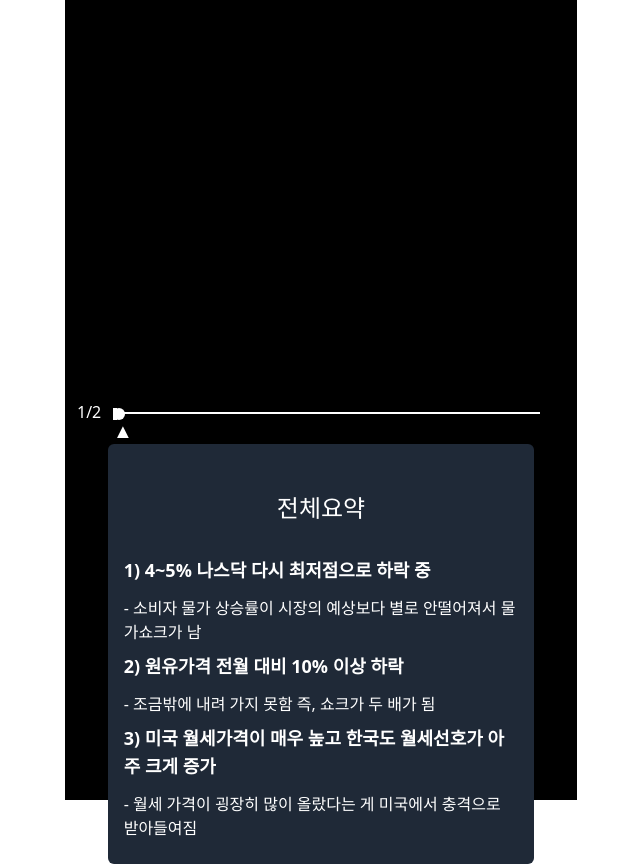
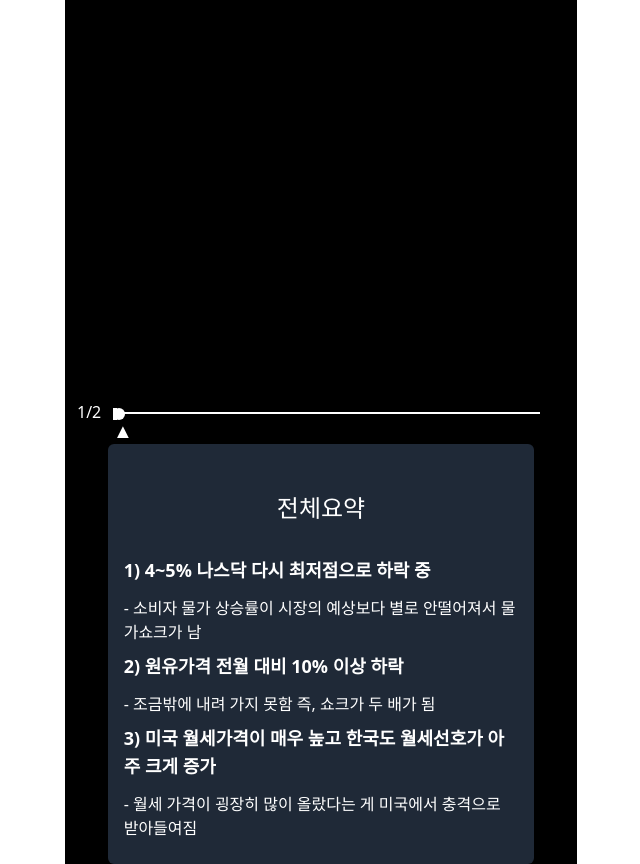
Before and after one commit to silveriron/youtube, a Next.js app: page / in a window 1280 px wide. Shown: the whole page, without its empty margins (319-959 px from the left). Built offline with nearby package versions, Linux system fonts and the light colour scheme.

Commit message:
event type fix

```diff
--- a/components/Script.tsx
+++ b/components/Script.tsx
@@ -60,7 +60,7 @@ const Script = ({ curruntTime }: ScriptProps) => {
     }
   }, [curruntTime]);
 
-  return <div className="h-full">{script}</div>;
+  return <div className="h-full bg-black">{script}</div>;
 };
 
 export default Script;
```
